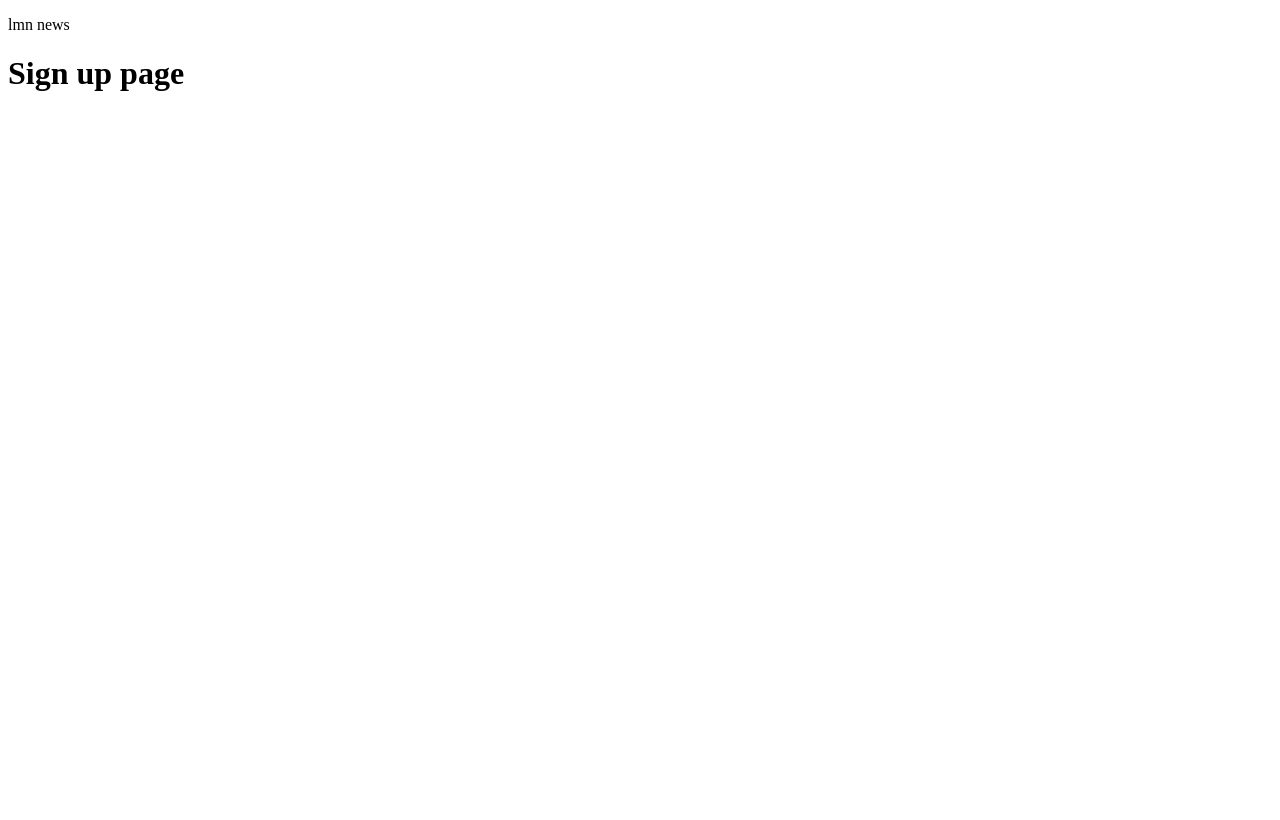
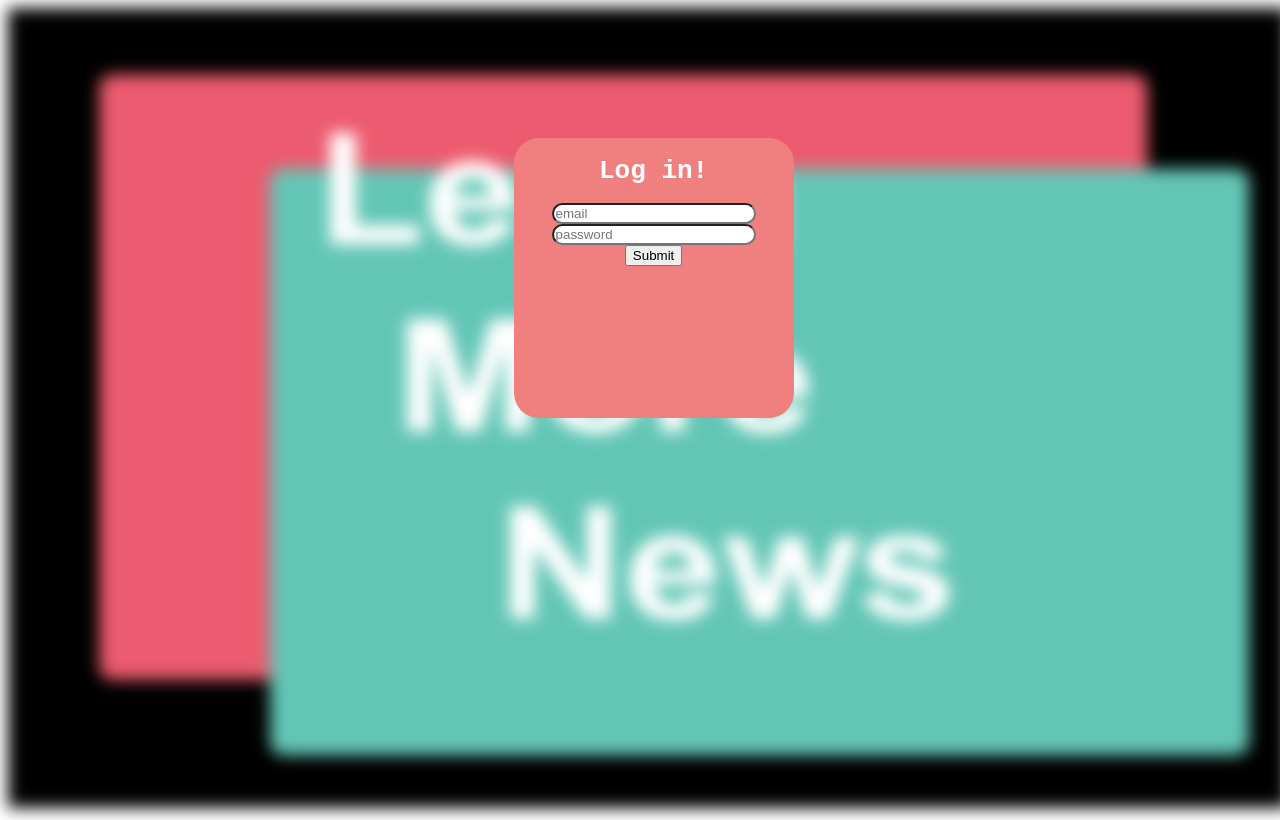
Before and after one commit to viaduct12/project-3, a React (Create React App) app in the folder lmn/: page /SignUp in a window 1280 px wide. Built offline with nearby package versions, Linux system fonts and the light colour scheme.

Commit message:
title, signup, login, me pages

```diff
--- a/lmn/src/App.js
+++ b/lmn/src/App.js
@@ -21,7 +21,7 @@ function App() {
 
     <Router>
       <div>
-        <p>lmn news</p>
+
         <Route exact path="/" component={Title} />
         <Route exact path="/Login" component={Login} />
         <Route exact path="/SignUp" component={SignUp} />
--- a/lmn/src/pages/Login/Login.js
+++ b/lmn/src/pages/Login/Login.js
@@ -1,11 +1,54 @@
 import React from "react";
+import '../Login/style.css';
+import titleImage from '../Title/image/titleImage.png';
 
-function Login() {
-    return (
-        <div>
-            <h1>log in page</h1>
-        </div>
-    );
+class Login extends React.Component {
+
+    state = {
+        fistName: "",
+        Lname: "",
+        Uname: "",
+        password: "",
+        email: "",
+    };
+
+    handleChange = (event) => {
+        const {name, value} = event.target;
+        console.log(name, value)
+        this.setState({ [event.target.name] : event.target.value });
+    }
+
+    handleSubmit = (event) => {
+        event.preventDefault();
+        alert('here is value ' + this.state.value);
+
+    }
+
+    render() {
+        return (
+
+          <div id="loginBackground">
+            {/* <div style={{backgroundImage: ${titleImage} }} ></div> */}
+            {/* <div id="imageBackround"> */}
+                <img class="responsive" id="loginBPicture" src={titleImage} alt="" />
+            {/* </div> */}
+            <div class="front" id="containerLogin">
+            {/* <img class="responsive" id="loginBPicture" src={titleImage} alt="" /> */}
+                <h1>Sign up!</h1>
+            <form onSumbit={this.handleSubmit}>
+                    <input id="input" type="text" name="firstName" value={this.state.Fname} onChange={this.handleChange} placeholder="name"/><br/>
+                    <input id="input" type="text" name="Lname" value={this.state.Lname} onChange={this.handleChange} placeholder="last name"/><br/>
+                    <input id="input" type="text" name="Uname" value={this.state.Uname} onChange={this.handleChange} placeholder="username"/><br/>
+                    <input id="input" type="text" name="password" value={this.state.password} onChange={this.handleChange} placeholder="password"/><br/>
+                    <input id="input" type="text" name="email" value={this.state.email} onChange={this.handleChange} placeholder="email"/><br/>
+                    <button type="submit" >Submit</button>
+            </form>
+            </div>
+          </div>
+
+        );
+    }
+
 }
 
 export default Login;
--- a/lmn/src/pages/Login/style.css
+++ b/lmn/src/pages/Login/style.css
@@ -0,0 +1,54 @@
+
+#containerLogin {
+    border-radius: 25px;
+    background-color: lightcoral;
+    text-align: center;
+    height: 35vh;
+    width: 35vh;
+    margin-top: 50px;
+    position: absolute;
+    z-index: 10;
+    margin-left: 40%;
+    margin-right: 50%;
+    top: 10%;
+
+
+}
+
+img {
+    position: absolute;
+    height: 100vh;
+    width: 100vw;
+}
+h1 {
+    color: white;
+    font-family: monospace;
+}
+
+#input {
+    /* background: lightseagreen; */
+    height: 30%;
+    width: 70%;
+    border-radius: 25px;
+    /* border: 2px solid lightseagreen; */
+}
+
+#loginBPicture {
+    position: relative;
+    top: 0;
+    left:0;
+    height:100vh;
+    width: 100vw;
+
+    filter: blur(8px);
+    -webkit-filter: blur(8px);
+}
+
+#loginBackground {
+    position: relative
+
+}
+
+#submitLogin {
+    background: transparent;
+}
--- a/lmn/src/pages/Me/Me.js
+++ b/lmn/src/pages/Me/Me.js
@@ -1,11 +1,33 @@
 import React from "react";
+import './style.css';
+class Me extends React.Component {
 
-function Me() {
-    return (
-        <div>
-            <h1>Me profieeeeeel</h1>
-        </div>
-    );
+
+    render() {
+        return (
+            <div id="containerMe">
+
+         <div id="leftBlock">
+            <h1>Profile</h1>
+            <br/>
+            <h2>Hello John</h2>
+
+            <div id="userInfoBlock">
+                <h1>info block</h1>
+            </div>
+         </div>
+
+         <div id="rightBlock">
+            <h1>Favorites</h1>
+
+            <div id="populatedBlock">
+                <h1>populated block</h1>
+            </div>
+         </div>
+
+            </div>
+        );
+    }
 }
 
 export default Me;
--- a/lmn/src/pages/Me/style.css
+++ b/lmn/src/pages/Me/style.css
@@ -0,0 +1,16 @@
+
+#leftBlock {
+    background: black;
+    font-family: monospace;
+    color: lightslategray;
+    text-align: center;
+    /* display: inline-block; */
+}
+
+#rightBlock {
+    background: black;
+    font-family: monospace;
+    color: lightslategray;
+    display: inline-block;
+    text-align: left;
+}
--- a/lmn/src/pages/SignUp/SignUp.js
+++ b/lmn/src/pages/SignUp/SignUp.js
@@ -1,11 +1,46 @@
 import React from "react";
+import '../Login/style.css';
+import titleImage from '../Title/image/titleImage.png';
 
-function SignUp () {
-    return (
-        <div>
-            <h1>Sign up page</h1>
-        </div>
-    );
+class SignUp extends React.Component {
+
+    state = {
+        password: "",
+        email: "",
+    };
+
+    handleChange = (event) => {
+        const {name, value} = event.target;
+        console.log(name, value)
+        this.setState({ [event.target.name] : event.target.value });
+    }
+
+    handleSubmit = (event) => {
+        event.preventDefault();
+        alert('here is value ' + this.state.value);
+
+    }
+
+
+
+    render() {
+        return (
+
+          <div id="loginBackground">
+              <img class="responsive" id="loginBPicture" src={titleImage} alt="" />
+            <div class="front" id="containerLogin">
+                <h1>Log in!</h1>
+            <form onSumbit={this.handleSubmit}>
+            <input id="input" type="text" name="email" value={this.state.email} onChange={this.handleChange} placeholder="email"/><br/>
+                    <input id="input" type="text" name="password" value={this.state.password} onChange={this.handleChange} placeholder="password"/><br/>
+                    <button type="submit" >Submit</button>
+            </form>
+            </div>
+          </div>
+
+        );
+    }
+
 }
 
 export default SignUp;
--- a/lmn/src/pages/Title/Title.js
+++ b/lmn/src/pages/Title/Title.js
@@ -1,11 +1,10 @@
-import React from "react";
+import React from 'react';
+import titleImage from './image/titleImage.png';
+import './style.css';
 
-function Title() {
-    return (
-        <div>
-            <h1> title page</h1>
-        </div>
-    );
+function TitleImage() {
+
+  return <div id="containerTitle"><img class="responsive" id="abdul" src={titleImage} alt="" /> </div>;
 }
 
-export default Title;
+export default TitleImage;
--- /dev/null
+++ b/lmn/src/pages/Title/style.css
@@ -0,0 +1,15 @@
+
+#abdul {
+    height:60%;
+    width: 80%;
+    margin-left: 20%;
+    margin-right: 20%;
+
+}
+
+#containerTitle {
+    background: black;
+    min-height:100vh;
+    width: 100vw;
+    position: absolute;
+}
```
Also changed, not shown: lmn/src/pages/Login/image/titleImage.png (added), lmn/src/pages/Populate/style.css (added), lmn/src/pages/Title/image/titleImage.png (added).
